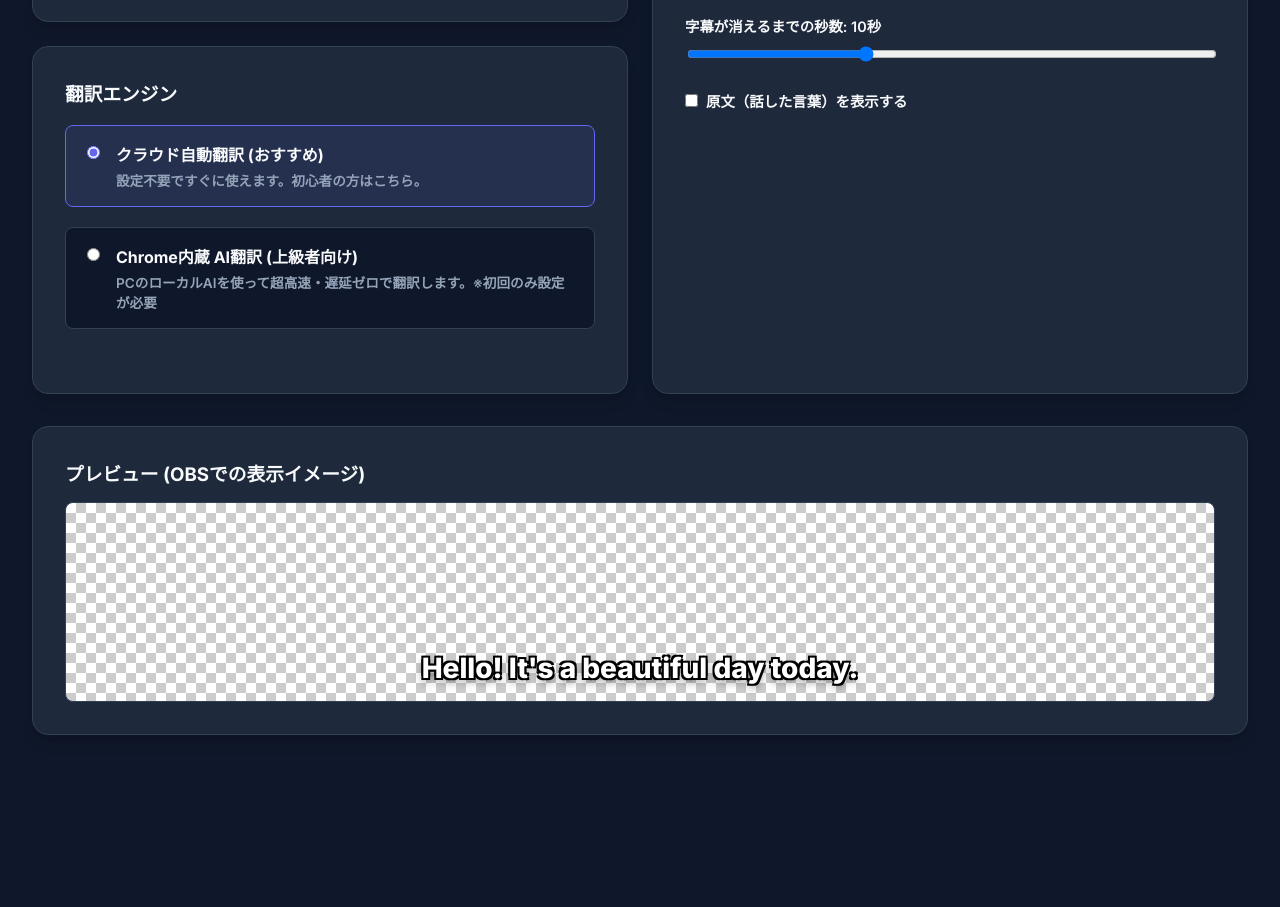
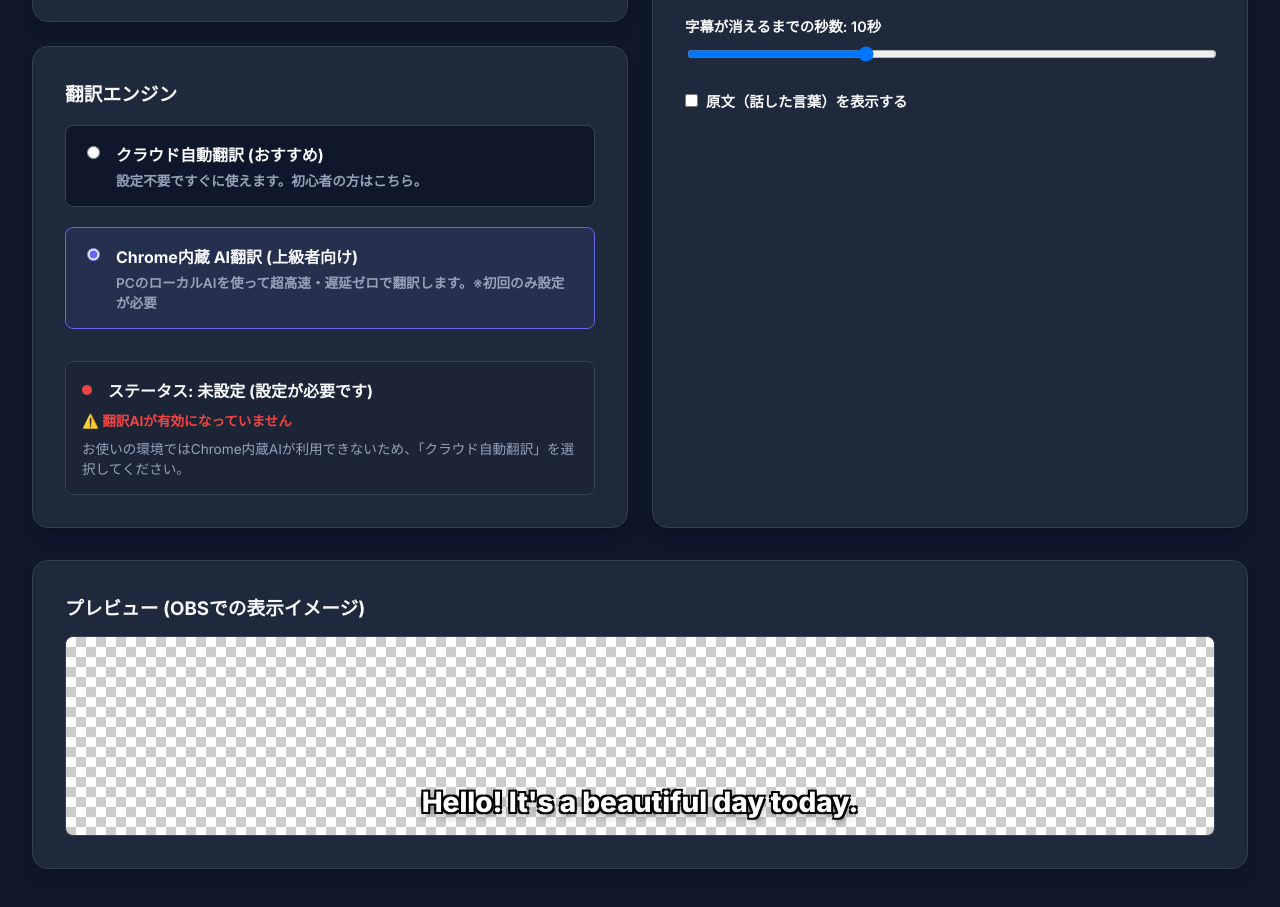
Before and after one commit to poeenn/StreamTrans, a React (Vite) app: page / in a window 1280 px wide. Shown: the part 840-1747 px from the top of the page. Before the commit the page ends 1639 px from the top, so only its background shows below. Built offline with nearby package versions, Linux system fonts and the light colour scheme.

Commit message:
Set Chrome AI translation as default engine

```diff
--- a/src/pages/ControlPanel.jsx
+++ b/src/pages/ControlPanel.jsx
@@ -8,7 +8,7 @@
   const [sourceLang, setSourceLang] = useState('ja-JP');
   const [targetLang, setTargetLang] = useState('en-US');
   const [hideTimeout, setHideTimeout] = useState(10);
-  const [engine, setEngine] = useState('cloud');
+  const [engine, setEngine] = useState('chrome');
   const [chromeSupported, setChromeSupported] = useState(false);
 
   useEffect(() => {
```
